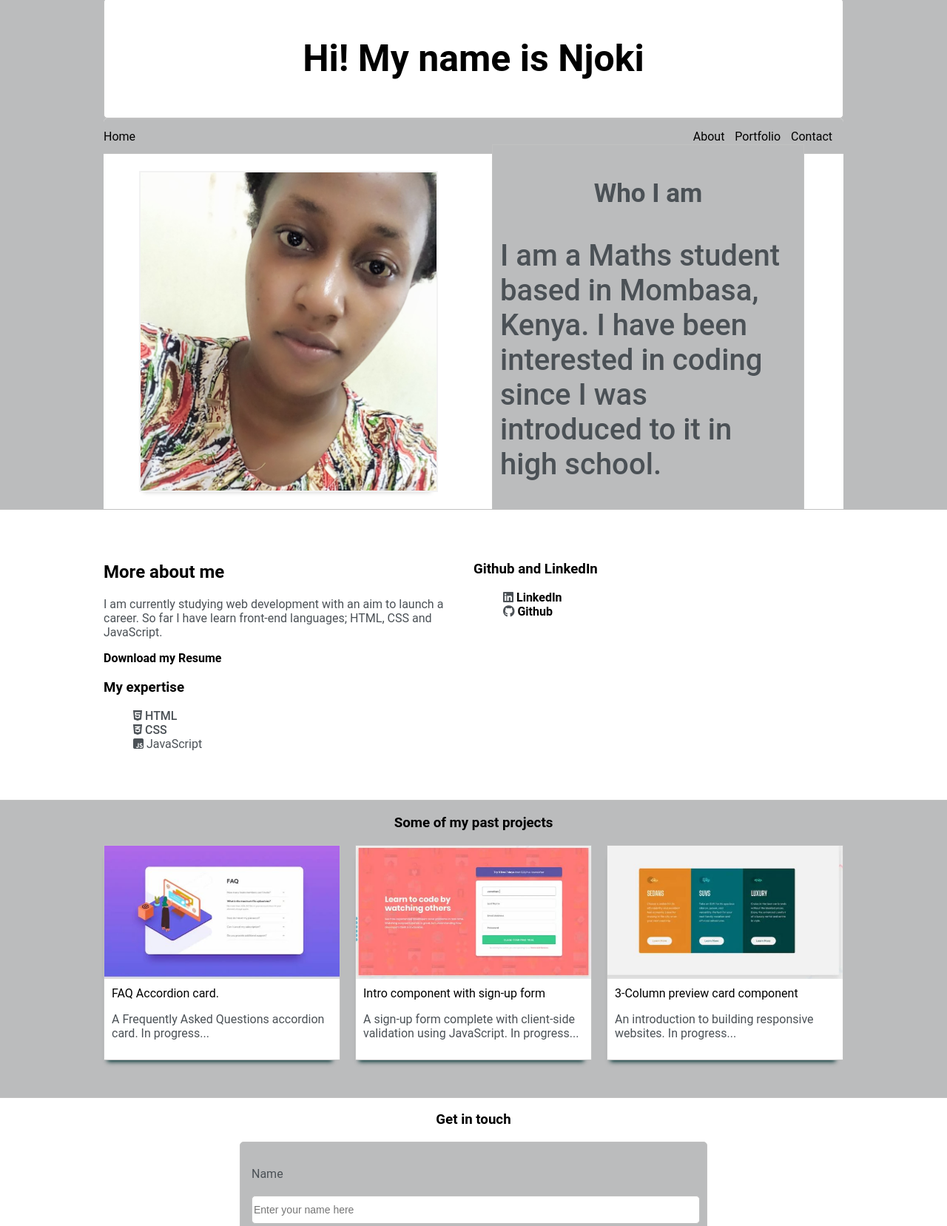
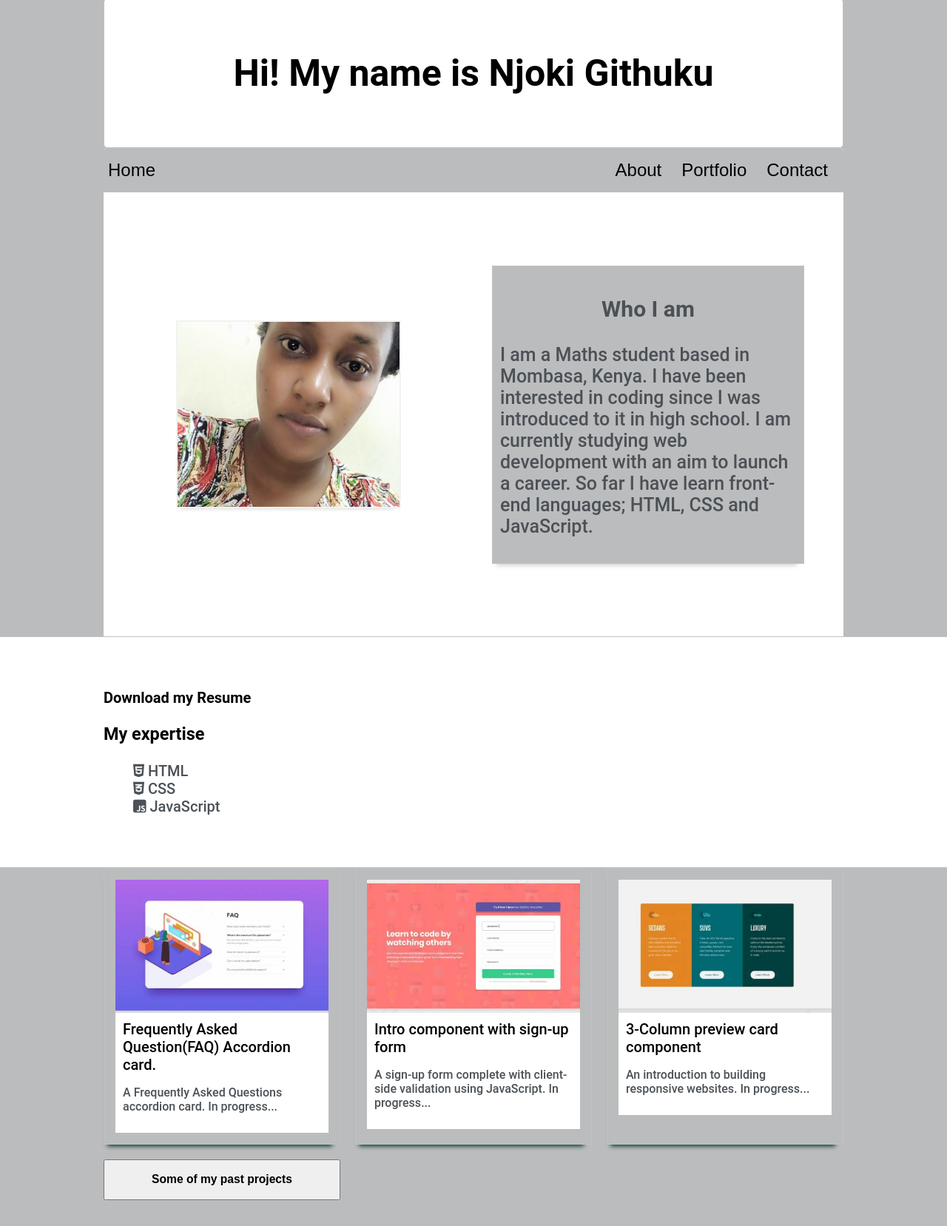
Before and after one commit to NjokiGithukuE/NjokiGithukuE.github.io, a plain HTML site: page index.html in a window 1280 px wide. Shown: the part 2-1659 px from the top of the page at 74% size. Drawn offline with Linux system fonts and the light colour scheme.

Commit message:
some changes

```diff
--- a/index.html
+++ b/index.html
@@ -12,17 +12,17 @@
         <section class="section-1">
             <div class="main-container">
                 <div class="hello-wrapper">
-                    <h1>Hi! My name is Njoki</h1>
+                    <h1>Hi! My name is Njoki Githuku</h1>
                 </div>
                 <div class="intro-wrapper">
                     <div class="nav-wrapper">
                         <div class="navigation">
-                            <a href="#">Home</a>
+                            <button class="button"><a href="#">Home</a></button>
                         </div>
                         <ul id="navigation">
-                            <li><a href="#about-wrapper">About</a></li>
-                            <li><a href="#portfolio-wrapper">Portfolio</a></li>
-                            <li><a href="#contact-form">Contact</a></li>
+                            <li><button class="button"><a href="#about-wrapper">About</a></button></li>
+                            <li><button class="button"><a href="#portfolio-wrapper">Portfolio</a></button></li>
+                            <li><button class="button"><a href="#contact-form">Contact</a></button></li>
                         </ul>
                     </div>
                     <div class="left-column">
@@ -30,9 +30,11 @@
                     </div>
                     <div class="right-column">
                         <div id="preview">
-                            <p style="font-weight: bold; font-size: 35px; text-align: center;">Who I am</p>
-                            <p style="font-size: 40px; font-weight: 500;">I am a Maths student based in Mombasa, Kenya.
+                            <p style="font-weight: bold; font-size: 30px; text-align: center;">Who I am</p>
+                            <p style="font-size: 25px; font-weight: 500;">I am a Maths student based in Mombasa, Kenya.
                                 I have been interested in coding since I was introduced to it in high school.
+                                I am currently studying web development with an aim to launch a career.
+                                So far I have learn front-end languages; HTML, CSS and JavaScript.
                             </p>
                         </div>
                     </div>
@@ -45,10 +47,6 @@
 
                 <div id="about-wrapper" class="about-wrapper">
                     <div class="about-me">
-                        <h2>More about me</h2>
-                        <p>I am currently studying web development with an aim to launch a career.
-                            So far I have learn front-end languages; HTML, CSS and JavaScript.
-                        </p>
                         <p><a style="font-weight: bold;" target="_blank" href="Njoki Githuku Resume.pdf" download>Download my Resume</a></p>
                         <h3>My expertise</h3>
                         <ul>
@@ -59,11 +57,7 @@
                     </div>
 
                     <div class="social-links">
-                        <h3>Github and LinkedIn</h3>
-                        <ul>
-                            <li><i class="fab fa-linkedin"></i> <a style="font-weight: bold;" href="www.linkedin.com/in/njoki-githuku-eddah/" target="_blank">LinkedIn</a></li>
-                            <li><i class="fa fa-github"></i> <a style="font-weight: bold;" href="https://github.com/NjokiGithukuE" target="_blank">Github</a></li>
-                        </ul>
+
                     </div>
                 </div>
 
@@ -72,31 +66,33 @@
 
         <section class="section-1">
             <div class="main-container">
-                <h3 style="text-align: center">Some of my past projects</h3>
+
 
                 <div id="portfolio-wrapper" class="portfolio-wrapper">
 
                         <div class="project">
                             <img class="thumbnail" width="200px" height="200px" src="FAQ-accordion.jpg" alt="project-1">
                             <div class="project-preview">
-                                <p class="project-title"><a href="#">FAQ Accordion card.</a></p>
+                                <p class="project-title"><a href="https://github.com/NjokiGithukuE">Frequently Asked Question(FAQ) Accordion card.</a></p>
                                 <p class="project-description">A Frequently Asked Questions accordion card. In progress...</p>
                             </div>
                         </div>
                         <div class="project">
                             <img class="thumbnail" width="200px" height="200px" src="sign-up-for.jpg" alt="project-1">
                             <div class="project-preview">
-                                <p class="project-title"><a href="#">Intro component with sign-up form</a></p>
+                                <p class="project-title"><a href="https://github.com/NjokiGithukuE">Intro component with sign-up form</a></p>
                                 <p class="project-description">A sign-up form complete with client-side validation using JavaScript. In progress...</p>
                             </div>
                         </div>
                         <div class="project">
                             <img class="thumbnail" width="200px" height="200px" src="3-column.jpg" alt="project-1">
                             <div class="project-preview">
-                                <p class="project-title"><a href="#">3-Column preview card component</a></p>
+                                <p class="project-title"><a href="https://github.com/NjokiGithukuE">3-Column preview card component</a></p>
                                 <p class="project-description">An introduction to building responsive websites. In progress...</p>
                             </div>
                         </div>
+
+                        <button><a href="https://github.com/NjokiGithukuE"><h3 style="text-align: center">Some of my past projects</h3></a></button>
 
                 </div>
             </div>
@@ -106,6 +102,13 @@
             <div class="main-container">
 
                 <h3 style="text-align: center;">Get in touch</h3>
+                <div class="contacts">
+                    <p>Email: njokigithuku20@gmail.com</p>
+                    <p>Phone: 0740428444</p>
+
+                    <i style="text-align: center;" class="fab fa-linkedin"></i> <a style="font-weight: bold;" href="www.linkedin.com/in/njoki-githuku-eddah" target="_blank">LinkedIn</a>
+                    <i class="fa fa-github"></i> <a style="font-weight: bold;" href="https://github.com/NjokiGithukuE" target="_blank">Github</a>
+                </div>
 
                 <form id="contact-form">
                     <label for="name">Name</label>
--- a/style.css
+++ b/style.css
@@ -13,7 +13,8 @@ html, body{
     padding: 0;
     margin: 0;
     font-family: 'Roboto', sans-serif;
-    font-weight: 400;
+    font-weight: 500;
+    font-size: 20px;
 }
 h1{
     font-size: 50px;
@@ -23,6 +24,11 @@ h1, h2, h3, h4, h5, h6, strong{
 }
 p, li, span, label, input, textarea{
     color: var(--secondaryText);
+}
+.button{
+    background-color: var(--mainColor);
+    border: none;
+    font-size: 24px;
 }
 a{
     text-decoration: none;
@@ -107,8 +113,8 @@ ul{
 }
 #profile-pic{
     display: block;
-    height: 430px;
-    width: 80%;
+    height: 250px;
+    width: 60%;
     object-fit: cover;
     border: 2px solid #f2f2f2;
     display: block;
@@ -158,6 +164,7 @@ ul{
 
 .project{
     border: 1px solid var(--borderColor);
+    padding: 15px;
     -webkit-box-shadow: -3px 10px 6px -8px rgba(0,51,51,1);
     -moz-box-shadow: -3px 10px 6px -8px rgba(0,51,51,1);
     box-shadow: -3px 10px 6px -8px rgba(0,51,51,1);
@@ -184,6 +191,10 @@ ul{
 .project-description{
     color: #4b5156;
     font-size: 16px;
+}
+
+.contact{
+    align-items: cenetr;
 }
 
 #contact-form{
```
